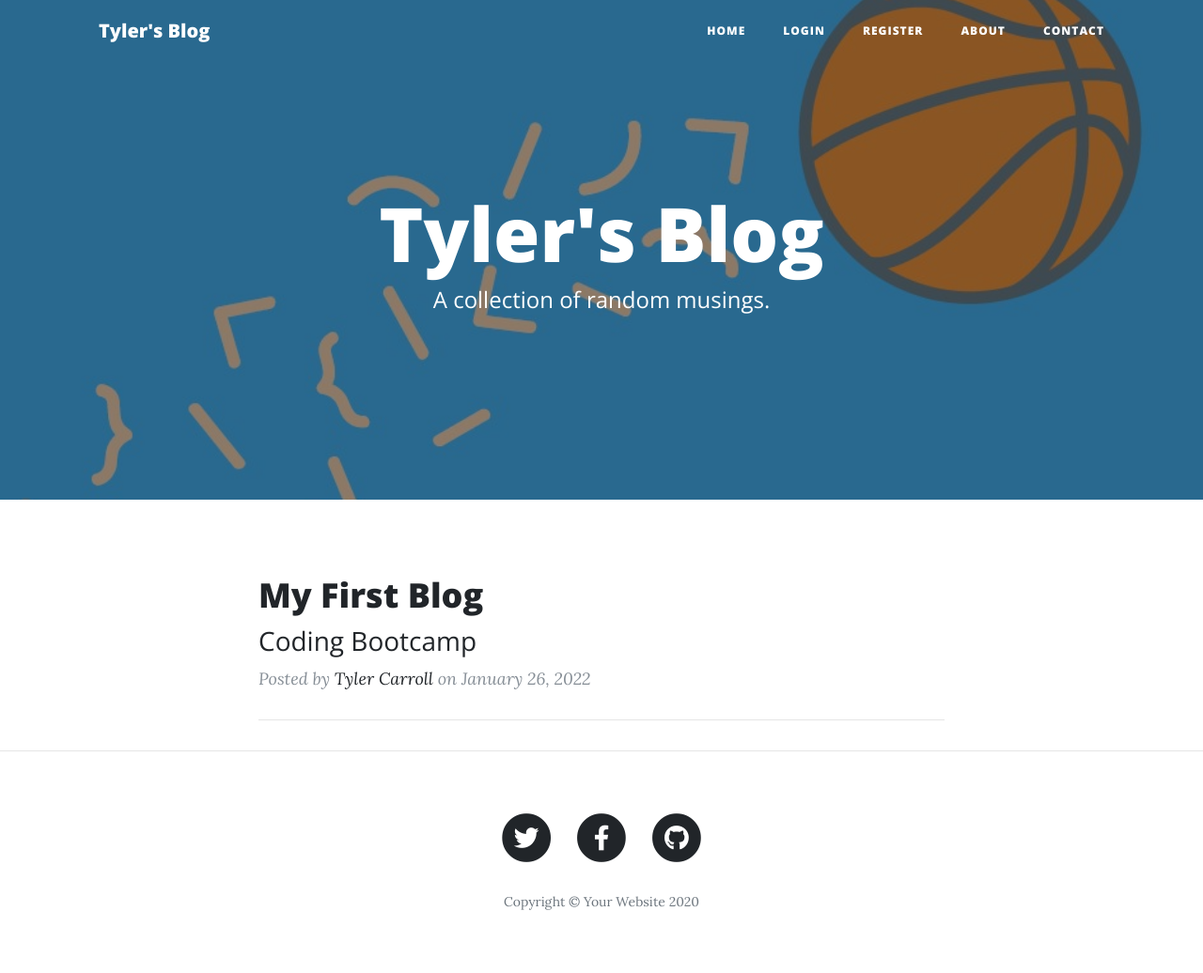
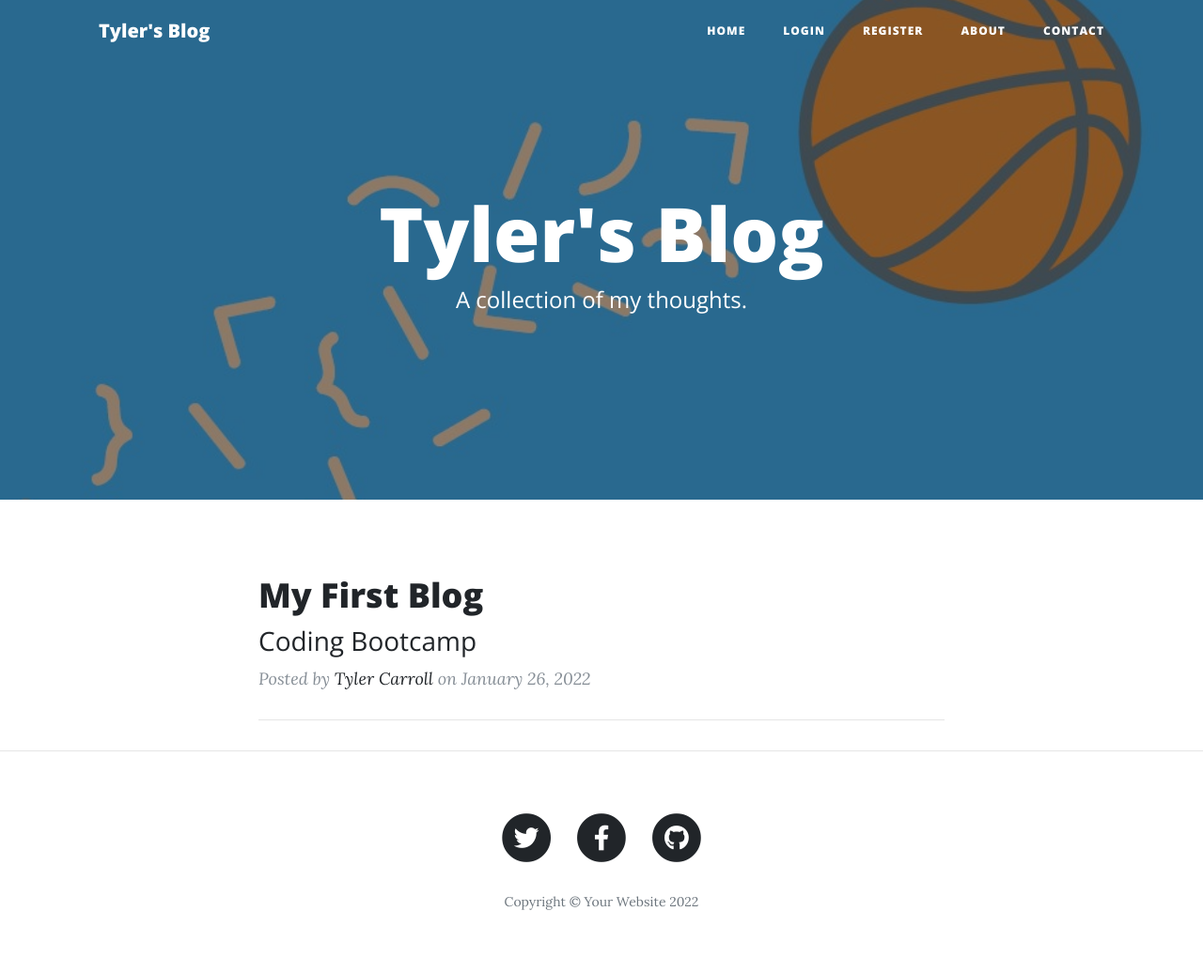
Before and after one commit to infiniteloop12/Blog, a Flask app: page / in a window 1280 px wide. Shown: the whole page at 94% size. Run offline with Flask 2, Linux system fonts and the light colour scheme; data comes from the database, SQL or seed files in the repository; some libraries are stand-ins or nearby versions.

Commit message:
Added Procfile, added to requirements, changed footer to 2022

```diff
--- a/requirements.txt
+++ b/requirements.txt
@@ -19,3 +19,4 @@ urllib3==1.26.8
 visitor==0.1.3
 Werkzeug==2.0.2
 WTForms==3.0.1
+gunicorn==20.1.0
--- a/templates/footer.html
+++ b/templates/footer.html
@@ -29,7 +29,7 @@
               </a>
             </li>
           </ul>
-          <p class="copyright text-muted">Copyright &copy; Your Website 2020</p>
+          <p class="copyright text-muted">Copyright &copy; Your Website 2022</p>
         </div>
       </div>
     </div>
--- a/templates/index.html
+++ b/templates/index.html
@@ -8,7 +8,7 @@
         <div class="col-lg-8 col-md-10 mx-auto">
           <div class="site-heading">
             <h1>Tyler's Blog</h1>
-            <span class="subheading">A collection of random musings.</span>
+            <span class="subheading">A collection of my thoughts.</span>
           </div>
         </div>
       </div>
```
Also changed, not shown: 1 other file.
